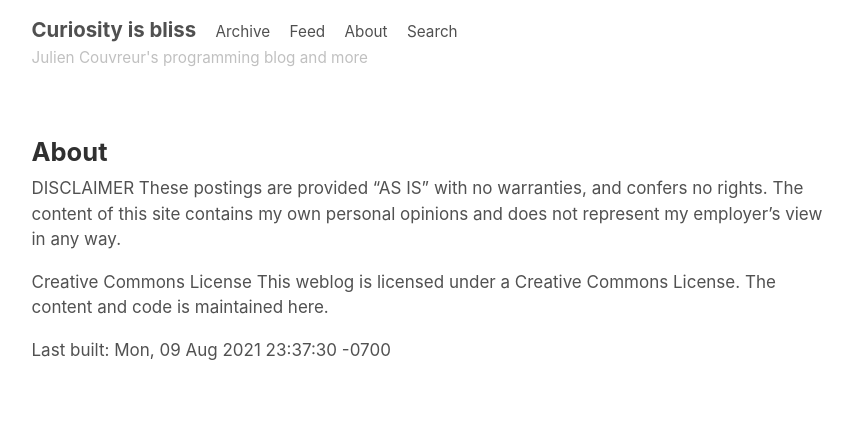
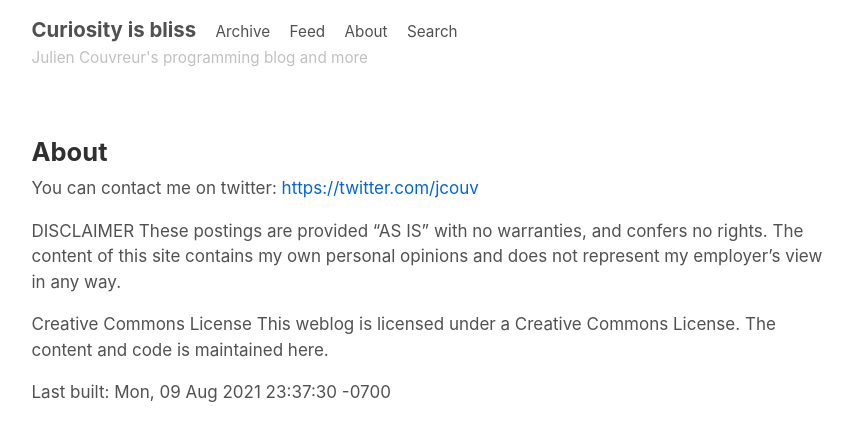
Before and after one commit to jcouv/jcouv.github.io, a Jekyll site: the page built from about.md, in a window 1280 px wide. Shown: the top 441 px of the page, without its empty margins (209-1062 px from the left). Built offline with Jekyll 4.4.1, drawn with Linux system fonts in a browser that asks for light colours.

Commit message:
Update about.md

```diff
--- a/about.md
+++ b/about.md
@@ -2,6 +2,8 @@
 layout: page
 title: About
 ---
+
+You can contact me on twitter: [https://twitter.com/jcouv](https://twitter.com/jcouv)
 
 DISCLAIMER
 These postings are provided "AS IS" with no warranties, and confers no rights. The content of this site contains my own personal opinions and does not represent my employer's view in any way.
```
